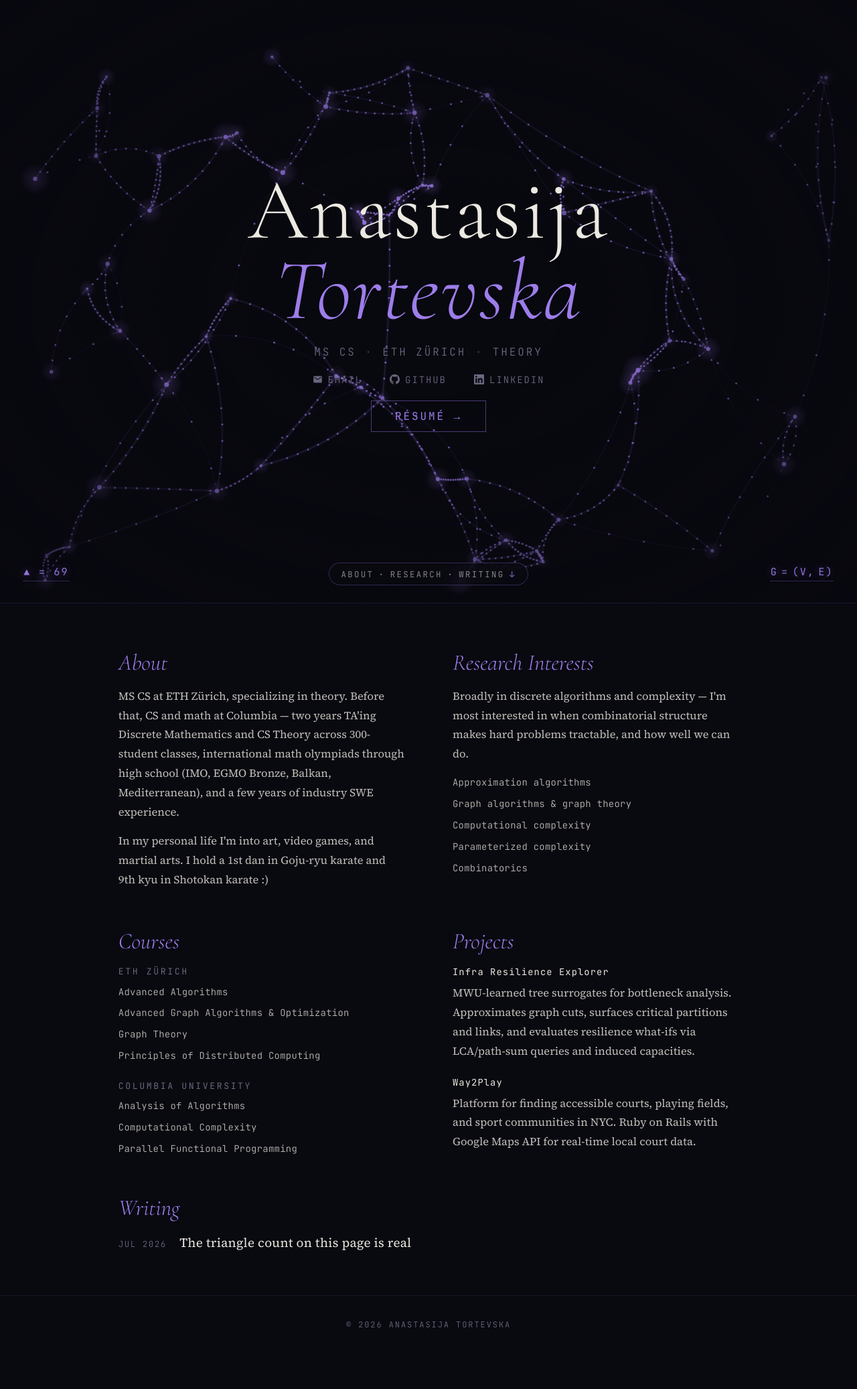
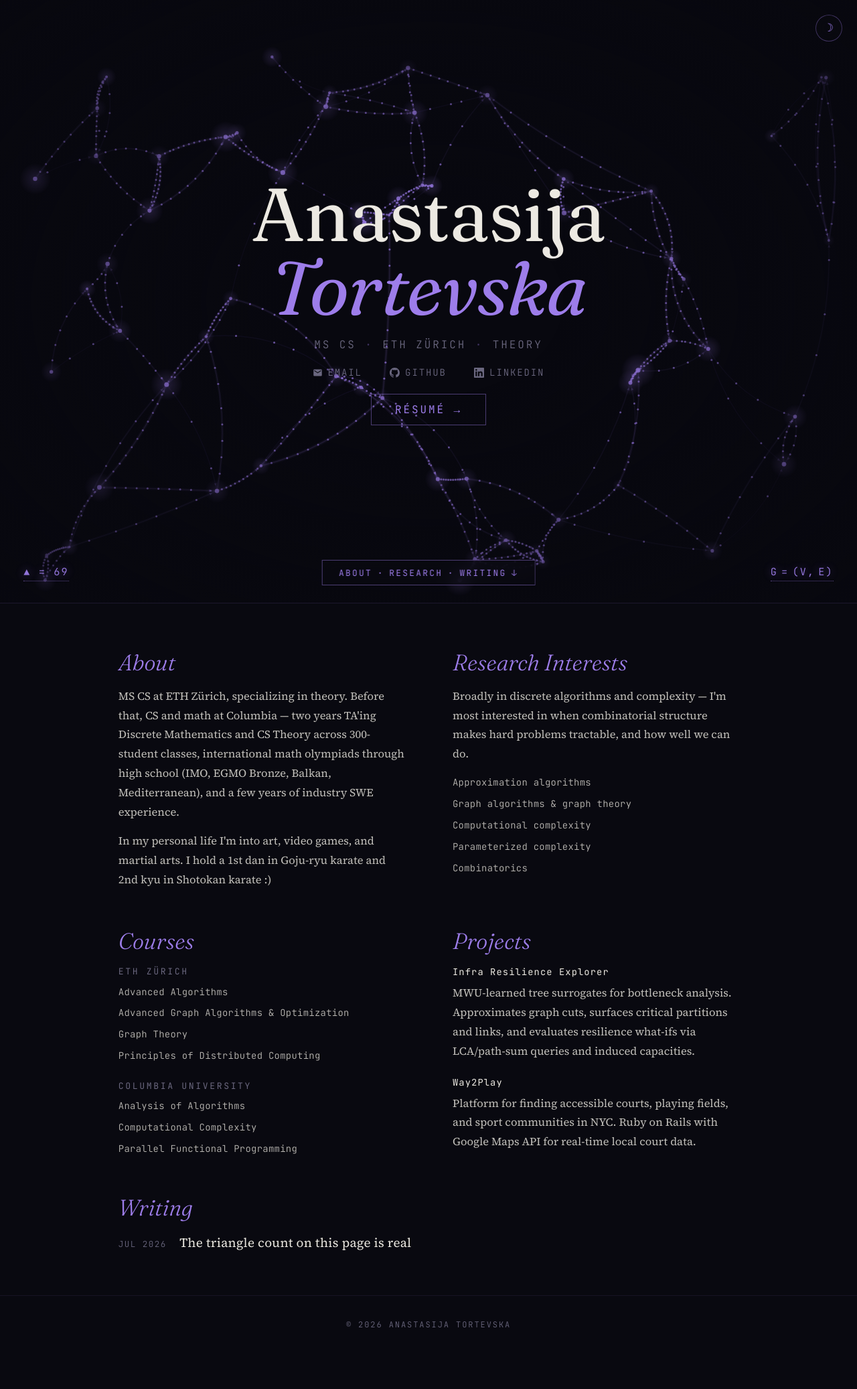
Before and after one commit to anastasijatortevska/tasija.com, a Jekyll site: the page built from index.html, in a window 1280 px wide. Shown: the whole page at 67% size. Built offline with Jekyll 4.4.1, drawn with Linux system fonts in a browser that asks for light colours.

Commit message:
fraunces display face, light/dark toggle, button-style nav cue
- name and section headings move from cormorant garamond to fraunces
- theme toggle (top right), dark default, choice persisted; canvas,
  vignette, and post pages all follow the palette
- nav cue restyled to match the resume button
- correct shotokan rank to 2nd kyu

```diff
--- a/index.html
+++ b/index.html
@@ -16,17 +16,37 @@
 
   <link rel="preconnect" href="https://fonts.googleapis.com">
   <link rel="preconnect" href="https://fonts.gstatic.com" crossorigin>
-  <link href="https://fonts.googleapis.com/css2?family=Cormorant+Garamond:ital,wght@0,300;0,400;1,300;1,400&family=JetBrains+Mono:wght@300;400&family=Source+Serif+4:ital,opsz,wght@0,8..60,400;1,8..60,400&display=swap" rel="stylesheet">
+  <link href="https://fonts.googleapis.com/css2?family=Fraunces:ital,opsz,wght@0,9..144,300..500;1,9..144,300..500&family=JetBrains+Mono:wght@300;400&family=Source+Serif+4:ital,opsz,wght@0,8..60,400;1,8..60,400&display=swap" rel="stylesheet">
+
+  <script>document.documentElement.dataset.theme = localStorage.getItem('theme') || 'dark';</script>
 
   <style>
     *, *::before, *::after { margin: 0; padding: 0; box-sizing: border-box; }
 
     :root {
-      --bg:     #08080f;
-      --text:   #ece9e2;
-      --muted:  #6a677f;
-      --accent: #9d7dea;
-      --rgb:    157, 125, 234;
+      color-scheme: dark;
+      --bg:        #08080f;
+      --text:      #ece9e2;
+      --text-soft: rgba(236, 233, 226, 0.82);
+      --muted:     #6a677f;
+      --accent:    #9d7dea;
+      --rgb:       157, 125, 234;
+      --surface:   rgba(10, 10, 17, 0.92);
+      --vignette:  rgba(8, 8, 15, 0.68);
+      --cue-bg:    rgba(10, 10, 17, 0.72);
+    }
+
+    :root[data-theme="light"] {
+      color-scheme: light;
+      --bg:        #f6f3ec;
+      --text:      #211d33;
+      --text-soft: rgba(33, 29, 51, 0.85);
+      --muted:     #6e6889;
+      --accent:    #5f3dc4;
+      --rgb:       95, 61, 196;
+      --surface:   rgba(251, 249, 244, 0.93);
+      --vignette:  rgba(246, 243, 236, 0.7);
+      --cue-bg:    rgba(251, 249, 244, 0.85);
     }
 
     html { scroll-behavior: smooth; }
@@ -41,7 +61,7 @@
       content: '';
       position: fixed;
       inset: 0;
-      background: radial-gradient(ellipse at center, transparent 22%, rgba(8,8,15,0.68) 100%);
+      background: radial-gradient(ellipse at center, transparent 22%, var(--vignette) 100%);
       pointer-events: none;
       z-index: 1;
     }
@@ -70,11 +90,12 @@
     }
 
     h1 {
-      font-family: 'Cormorant Garamond', Georgia, serif;
-      font-size: clamp(3.4rem, 10.5vw, 8rem);
-      font-weight: 300;
-      line-height: 0.94;
-      letter-spacing: 0.02em;
+      font-family: 'Fraunces', Georgia, serif;
+      font-optical-sizing: auto;
+      font-size: clamp(3rem, 9.6vw, 7rem);
+      font-weight: 380;
+      line-height: 0.98;
+      letter-spacing: -0.01em;
     }
 
     .first { display: block; color: var(--text); }
@@ -127,7 +148,7 @@
       letter-spacing: 0.18em;
       text-transform: uppercase;
       color: var(--accent);
-      border: 1px solid rgba(157, 125, 234, 0.45);
+      border: 1px solid rgba(var(--rgb), 0.45);
       padding: 0.75em 2.2em;
       text-decoration: none;
       display: inline-flex;
@@ -137,8 +158,8 @@
     }
 
     .resume a:hover {
-      border-color: rgba(157, 125, 234, 0.9);
-      background: rgba(157, 125, 234, 0.07);
+      border-color: rgba(var(--rgb), 0.9);
+      background: rgba(var(--rgb), 0.07);
     }
 
     /* ── graph legend ─────────────────────────────────────── */
@@ -150,18 +171,18 @@
       letter-spacing: 0.14em;
       color: var(--accent);
       opacity: 0.92;
-      text-shadow: 0 0 14px rgba(157, 125, 234, 0.55);
+      text-shadow: 0 0 14px rgba(var(--rgb), 0.55);
       user-select: none;
       cursor: help;
       padding-bottom: 3px;
-      border-bottom: 1px dotted rgba(157, 125, 234, 0.6);
+      border-bottom: 1px dotted rgba(var(--rgb), 0.6);
       transition: opacity 0.25s;
       animation: legend-hello 2s ease-in-out 1.6s 2;
     }
 
     @keyframes legend-hello {
-      0%, 100% { opacity: 0.92; text-shadow: 0 0 14px rgba(157, 125, 234, 0.55); }
-      50% { opacity: 1; text-shadow: 0 0 22px rgba(157, 125, 234, 0.95); }
+      0%, 100% { opacity: 0.92; text-shadow: 0 0 14px rgba(var(--rgb), 0.55); }
+      50% { opacity: 1; text-shadow: 0 0 22px rgba(var(--rgb), 0.95); }
     }
 
     .legend-item:hover { opacity: 1; }
@@ -176,27 +197,29 @@
       transform: translateX(-50%);
       z-index: 3;
       font-family: 'JetBrains Mono', monospace;
-      font-size: 0.78rem;
-      font-weight: 300;
+      font-size: 0.8rem;
+      font-weight: 400;
       letter-spacing: 0.18em;
       text-transform: uppercase;
-      color: rgba(236,233,226,0.62);
+      color: var(--accent);
       text-decoration: none;
       display: flex;
       align-items: center;
       gap: 0.6em;
-      padding: 0.6em 1.4em;
-      border: 1px solid rgba(157, 125, 234, 0.28);
-      border-radius: 999px;
-      background: rgba(10, 10, 17, 0.72);
+      padding: 0.75em 1.9em;
+      border: 1px solid rgba(var(--rgb), 0.45);
+      background: var(--cue-bg);
       backdrop-filter: blur(10px);
       -webkit-backdrop-filter: blur(10px);
-      transition: color 0.22s, border-color 0.22s;
+      transition: border-color 0.22s, box-shadow 0.22s;
     }
 
-    .scroll-cue:hover { color: var(--text); border-color: rgba(157, 125, 234, 0.6); }
+    .scroll-cue:hover {
+      border-color: rgba(var(--rgb), 0.9);
+      box-shadow: inset 0 0 0 100vmax rgba(var(--rgb), 0.07);
+    }
+
     .scroll-cue .arr {
-      color: var(--accent);
       opacity: 0.85;
       display: inline-block;
       animation: nudge-down 2.4s ease-in-out infinite;
@@ -214,12 +237,37 @@
       80% { transform: translateY(-4px); }
     }
 
+    /* ── theme toggle ─────────────────────────────────────── */
+    .theme-toggle {
+      position: fixed;
+      top: 1.4rem;
+      right: 1.4rem;
+      z-index: 4;
+      width: 2.5rem;
+      height: 2.5rem;
+      border-radius: 50%;
+      border: 1px solid rgba(var(--rgb), 0.35);
+      background: var(--cue-bg);
+      backdrop-filter: blur(10px);
+      -webkit-backdrop-filter: blur(10px);
+      color: var(--accent);
+      font-size: 1.05rem;
+      line-height: 1;
+      cursor: pointer;
+      display: flex;
+      align-items: center;
+      justify-content: center;
+      transition: border-color 0.22s;
+    }
+
+    .theme-toggle:hover { border-color: rgba(var(--rgb), 0.8); }
+
     /* ── content ──────────────────────────────────────────── */
     .content {
       position: relative;
       z-index: 2;
-      background: rgba(10, 10, 17, 0.92);
-      border-top: 1px solid rgba(157, 125, 234, 0.13);
+      background: var(--surface);
+      border-top: 1px solid rgba(var(--rgb), 0.13);
     }
 
     .content-inner {
@@ -233,7 +281,7 @@
     }
 
     .section h2 {
-      font-family: 'Cormorant Garamond', Georgia, serif;
+      font-family: 'Fraunces', Georgia, serif;
       font-size: 2.1rem;
       font-weight: 300;
       font-style: italic;
@@ -246,7 +294,7 @@
       font-family: 'Source Serif 4', Georgia, serif;
       font-size: 1.03rem;
       font-weight: 400;
-      color: rgba(236, 233, 226, 0.82);
+      color: var(--text-soft);
       line-height: 1.75;
     }
 
@@ -343,7 +391,7 @@
       color: var(--muted);
       text-align: center;
       padding: 2.2rem 1rem 5.5rem;
-      border-top: 1px solid rgba(157, 125, 234, 0.09);
+      border-top: 1px solid rgba(var(--rgb), 0.09);
     }
 
     /* ── responsive ───────────────────────────────────────── */
@@ -380,6 +428,8 @@
 <body>
 
 <canvas id="c"></canvas>
+
+<button class="theme-toggle" id="theme-toggle" aria-label="Toggle light/dark mode">&#9789;</button>
 
 <header class="hero" id="hero">
   <h1>
@@ -419,7 +469,7 @@
     <section class="section" id="about">
       <h2>About</h2>
       <p>MS CS at ETH Zürich, specializing in theory. Before that, CS and math at Columbia — two years TA'ing Discrete Mathematics and CS Theory across 300-student classes, international math olympiads through high school (IMO, EGMO Bronze, Balkan, Mediterranean), and a few years of industry SWE experience.</p>
-      <p>In my personal life I'm into art, video games, and martial arts. I hold a 1st dan in Goju-ryu karate and 9th kyu in Shotokan karate :)</p>
+      <p>In my personal life I'm into art, video games, and martial arts. I hold a 1st dan in Goju-ryu karate and 2nd kyu in Shotokan karate :)</p>
     </section>
 
     <section class="section">
@@ -494,9 +544,26 @@
 
 const canvas   = document.getElementById('c');
 const ctx      = canvas.getContext('2d');
-const RGB      = '157,125,234';
 const glyph    = document.getElementById('glyph');
 const triCount = document.getElementById('tri-count');
+
+// ── theme ────────────────────────────────────────────────────────────────────
+
+const themeToggle = document.getElementById('theme-toggle');
+let RGB;
+
+function applyTheme(t) {
+  document.documentElement.dataset.theme = t;
+  localStorage.setItem('theme', t);
+  themeToggle.innerHTML = t === 'dark' ? '&#9789;' : '&#9788;';
+  RGB = getComputedStyle(document.documentElement).getPropertyValue('--rgb').trim();
+}
+
+applyTheme(document.documentElement.dataset.theme || 'dark');
+
+themeToggle.addEventListener('click', () => {
+  applyTheme(document.documentElement.dataset.theme === 'dark' ? 'light' : 'dark');
+});
 
 let W, H, nodes = [], edges = [], triangles = [], edgeMap = new Map();
 let highlight = null;
```
Also changed, not shown: _layouts/post.html (+73 -16 lines).
